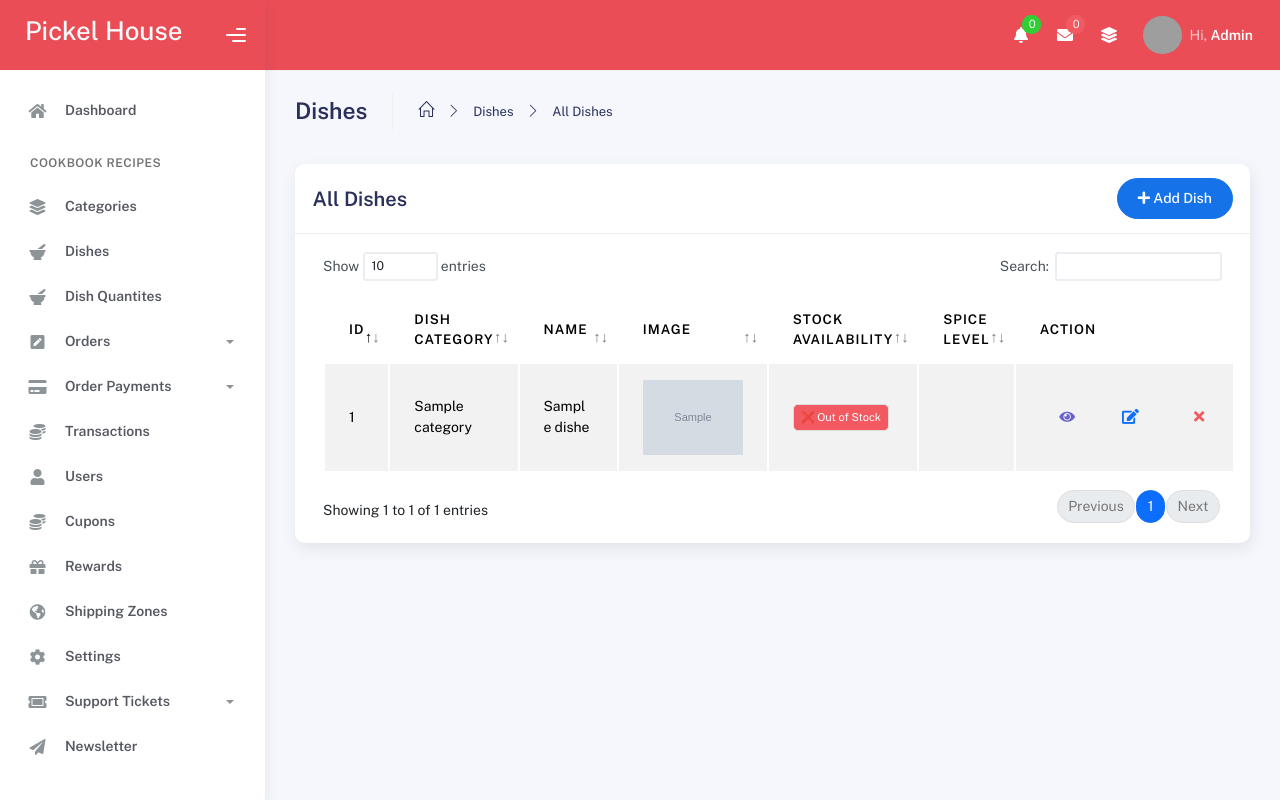
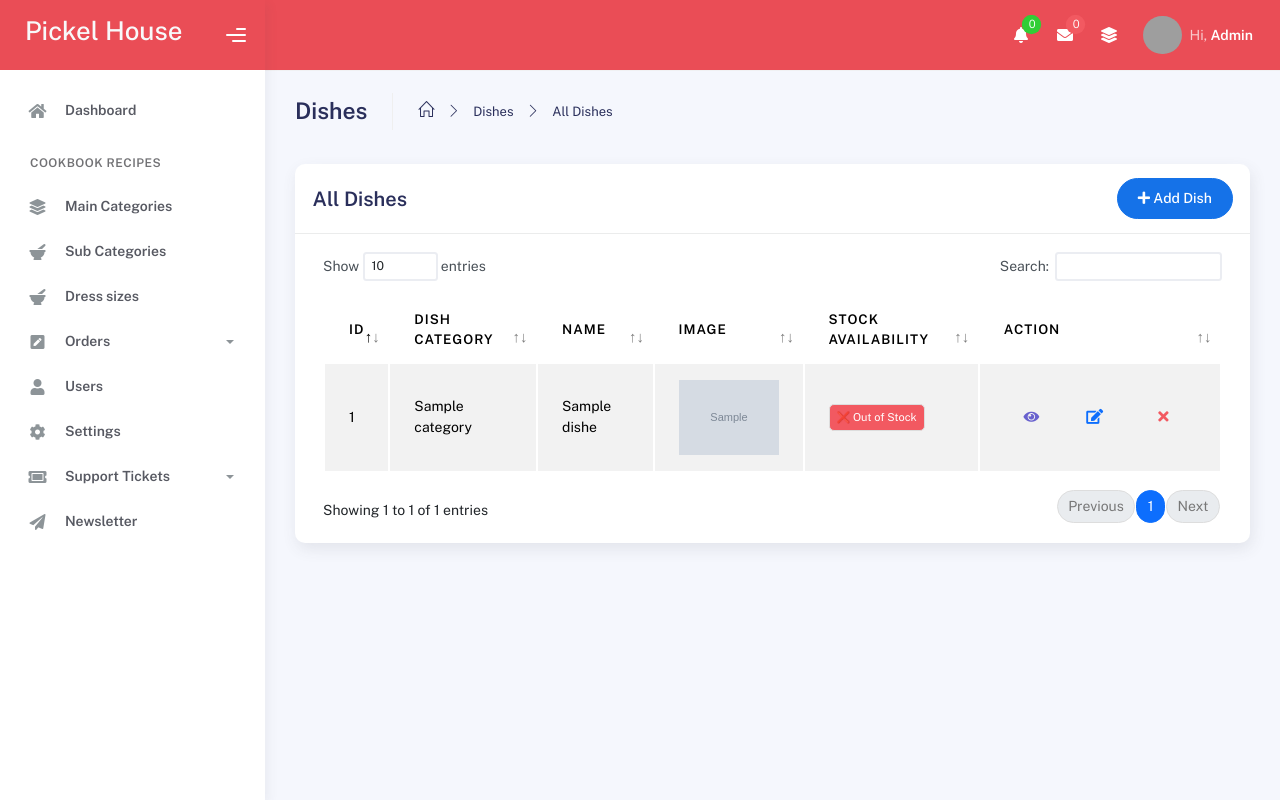
Before and after one commit to yeswanth-svg/night_bird, a Laravel app: template resources/views/admin/dishes/index.blade.php in a window 1280 px wide. Run offline with Laravel 12, Linux system fonts and the light colour scheme; a user stored in the database is signed in; data comes from the database, SQL or seed files in the repository; tables that the repository leaves empty hold one stand-in row (values such as "Sample post"); the template is opened without the code that fills it: most values are stand-ins (such as "Sample title", 1, 10 or a date in 2020); data that the repository does not hold is empty; parts of the project's set-up code (start-up, migrations or seed data) failed here and were passed over; some libraries are stand-ins or nearby versions; grey boxes are pictures that could not be loaded.

Commit message:
new changes for the night bird

```diff
--- a/resources/views/admin/category/index.blade.php
+++ b/resources/views/admin/category/index.blade.php
@@ -7,7 +7,7 @@
 <div class="container">
     <div class="page-inner">
         <div class="page-header">
-            <h3 class="fw-bold mb-3">Categories</h3>
+            <h3 class="fw-bold mb-3">Main Categories</h3>
             <ul class="breadcrumbs mb-3">
                 <li class="nav-home">
                     <a href="#">
--- a/resources/views/admin/dishes/index.blade.php
+++ b/resources/views/admin/dishes/index.blade.php
@@ -56,7 +56,7 @@
                                         <th>Name</th>
                                         <th>Image</th>
                                         <th>Stock Availability</th>
-                                        <th>Spice Level</th>
+
                                         <th style="width: 10%">Action</th>
                                     </tr>
                                 </thead>
@@ -79,25 +79,7 @@
                                             @endif
                                         </td>
 
-                                        <td>
-                                            @if ($dish->spice_level == 'mild')
-                                                <span class="badge bg-primary p-2">
-                                                    🌱 Mild
-                                                </span>
-                                            @elseif ($dish->spice_level == 'medium')
-                                                <span class="badge bg-warning text-dark p-2">
-                                                    🌶️ Medium
-                                                </span>
-                                            @elseif ($dish->spice_level == 'spicy')
-                                                <span class="badge bg-danger p-2">
-                                                    🔥 Spicy
-                                                </span>
-                                            @elseif ($dish->spice_level == 'extra_spicy')
-                                                <span class="badge bg-dark text-light p-2">
-                                                    ☠️ Extra Spicy
-                                                </span>
-                                            @endif
-                                        </td>
+
 
                                         <td>
                                             <div class="form-button-action">
--- a/resources/views/layouts/admin.blade.php
+++ b/resources/views/layouts/admin.blade.php
@@ -136,7 +136,7 @@
                         <li class="nav-item {{ request()->is('admin/category*') ? 'active' : '' }}">
                             <a href="{{route('admin.category.index')}}">
                                 <i class="fas fa-layer-group"></i>
-                                <p>Categories</p>
+                                <p>Main Categories</p>
                                 <!-- <span class="caret"></span> -->
                             </a>
                         </li>
@@ -144,7 +144,7 @@
                         <li class="nav-item {{request()->is('admin/dishes*') ? 'active' : ''}}">
                             <a href="{{route('admin.dishes.index')}}">
                                 <i class="fas fa-mortar-pestle"></i>
-                                <p>Dishes</p>
+                                <p>Sub Categories</p>
                                 <!-- <span class="caret"></span> -->
                             </a>
 
@@ -153,7 +153,7 @@
                         <li class="nav-item {{request()->is('admin/quantity*') ? 'active' : ''}}">
                             <a href="{{route('admin.quantity.index')}}">
                                 <i class="fas fa-mortar-pestle"></i>
-                                <p>Dish Quantites</p>
+                                <p>Dress sizes</p>
                                 <!-- <span class="caret"></span> -->
                             </a>
 
@@ -206,16 +206,16 @@
                         </li>
 
                         <li class="nav-item">
-                            <a data-bs-toggle="collapse" href="#payment"
+                            <!-- <a data-bs-toggle="collapse" href="#payment"
                                 aria-expanded="{{ request()->is('admin/orders/payment*') ? 'true' : 'false' }}"
                                 aria-controls="payment">
                                 <i class="fas fa-credit-card"></i>
                                 <p>Order Payments</p>
                                 <span class="caret"></span>
-                            </a>
+                            </a> -->
 
                             <!-- Show only for payment routes -->
-                            <div class="collapse {{ request()->is('admin/orders/payment*') ? 'show' : '' }}"
+                            <!-- <div class="collapse {{ request()->is('admin/orders/payment*') ? 'show' : '' }}"
                                 id="payment">
                                 <ul class="nav nav-collapse">
                                     <li class="{{ request()->is('admin/orders/payment/pending') ? 'active' : '' }}">
@@ -235,16 +235,16 @@
                                                 class="sub-item">Completed Payments</span></a>
                                     </li>
                                 </ul>
-                            </div>
+                            </div> -->
                         </li>
 
-                        <li class="nav-item">
+                        <!-- <li class="nav-item">
                             <a href="{{route('admin.razorpay_transactions')}}">
                                 <i class="fas fa-coins"></i>
                                 <p>Transactions</p>
                             </a>
 
-                        </li>
+                        </li> -->
 
 
 
@@ -258,28 +258,28 @@
 
                         </li>
 
-                        <li class="nav-item {{request()->is('admin/coupons*') ? 'active' : ''}}">
+                        <!-- <li class="nav-item {{request()->is('admin/coupons*') ? 'active' : ''}}">
                             <a href="{{route('admin.coupons.index')}}">
                                 <i class="fas fa-coins"></i>
                                 <p>Cupons</p>
                             </a>
 
-                        </li>
-                        <li class="nav-item {{request()->is('admin/rewards*') ? 'active' : ''}}">
+                        </li> -->
+                        <!-- <li class="nav-item {{request()->is('admin/rewards*') ? 'active' : ''}}">
                             <a href="{{route('admin.rewards.index')}}">
                                 <i class="fas fa-gift"></i>
                                 <p>Rewards</p>
                             </a>
 
-                        </li>
+                        </li> -->
 
-                        <li class="nav-item {{request()->is('admin/shipping_zones*') ? 'active' : ''}}">
+                        <!-- <li class="nav-item {{request()->is('admin/shipping_zones*') ? 'active' : ''}}">
                             <a href="{{route('admin.shipping_zones.index')}}">
                                 <i class="fas fa-globe-americas"></i>
                                 <p>Shipping Zones</p>
                             </a>
 
-                        </li>
+                        </li> -->
 
                         <li class="nav-item {{request()->is('admin/settings*') ? 'active' : ''}}">
                             <a href="{{route('admin.settings.index')}}">
```
Also changed, not shown: app/Http/Controllers/Admin/DishController.php (+3 -4 lines), public/dish_images/1753170095_main.jpg (added), public/dish_images/1753170206_687f411eb238a.jpg (added), public/dish_images/1753170206_main.jpg (added), 2 other files.
